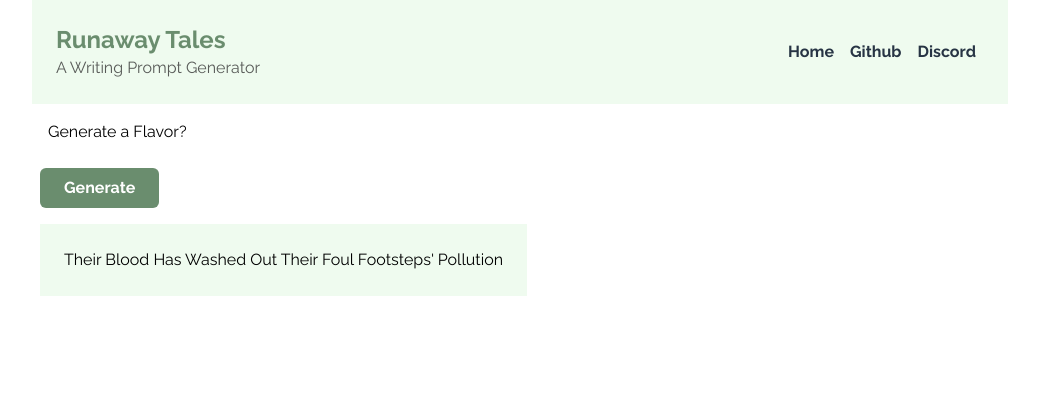
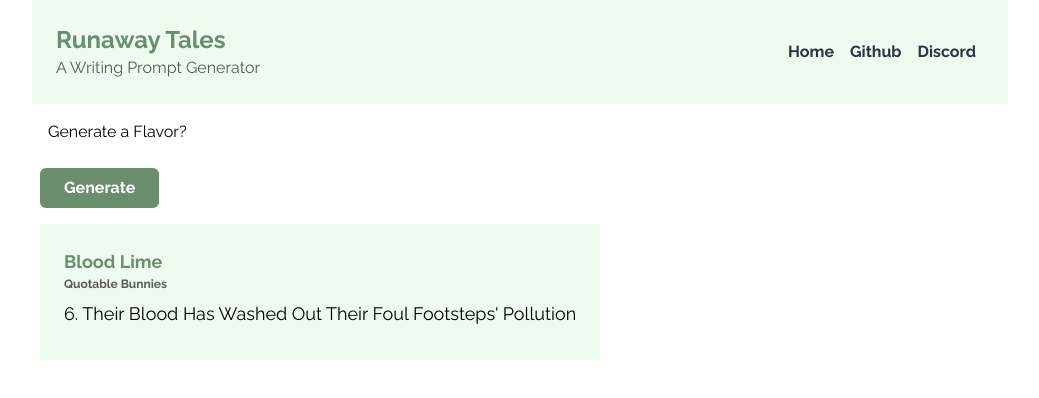
Before and after one commit to kittywizard/RaTsGenerator, a React (Create React App) app in the folder runaway-tales/: page / in a window 1280 px wide. Both pictures are taken after a click on the button "Generate". Shown: the top 398 px of the page, without its empty margins (120-1159 px from the left). Built offline with nearby package versions, Linux system fonts and the light colour scheme.

Commit message:
basic prompt display

```diff
--- a/runaway-tales/public/style.css
+++ b/runaway-tales/public/style.css
@@ -562,9 +562,29 @@
   padding-bottom: 0.5rem;
 }
 
+.px-2 {
+  padding-left: 0.5rem;
+  padding-right: 0.5rem;
+}
+
 .text-2xl {
   font-size: 1.5rem;
   line-height: 2rem;
+}
+
+.text-lg {
+  font-size: 1.125rem;
+  line-height: 1.75rem;
+}
+
+.text-sm {
+  font-size: 0.875rem;
+  line-height: 1.25rem;
+}
+
+.text-xs {
+  font-size: 0.75rem;
+  line-height: 1rem;
 }
 
 .font-bold {
--- a/runaway-tales/src/Main.js
+++ b/runaway-tales/src/Main.js
@@ -16,20 +16,27 @@
         //generate random number
         let randomFlavorNum = Math.floor((Math.random() * (flavors.length - 0 + 1)) + 0);
         let randomPromptNum = Math.floor((Math.random() * (30 - 0 + 1)) + 0);
+
         let prompt = flavors[randomFlavorNum].prompts[randomPromptNum];
 
-        console.log(prompt)
+        let promptObj = {
+            prompt: prompt,
+            flavor: flavors[randomFlavorNum].flavor,
+            number: randomPromptNum,
+            promptType: flavors[randomFlavorNum].theme
+        }
+
         setChosenPrompts(prevState => {
             return [
                 ...prevState,
-                prompt
+                promptObj
             ]
         });
     }
 
     const promptMap = chosenPrompts.map(prompt => (
         <Prompt
-            prompt={prompt}
+            data={prompt}
             key={nanoid()}
         />
     ))
--- a/runaway-tales/src/components/Prompt.js
+++ b/runaway-tales/src/components/Prompt.js
@@ -1,7 +1,12 @@
 export default function Prompt(props){
+
+    const {prompt, number, flavor, promptType} = props.data;
+
     return (
         <div className="p-6 m-2 bg-gray-green-light">
-            {props.prompt}
+            <h4 className="font-bold text-lg text-dark-green">{flavor}</h4>
+            <p className="text-xs text-gray font-bold">{promptType}</p>
+            <p className="text-dark-gray text-lg py-2">{number}. {prompt}</p>
         </div>
     )
 }
```
